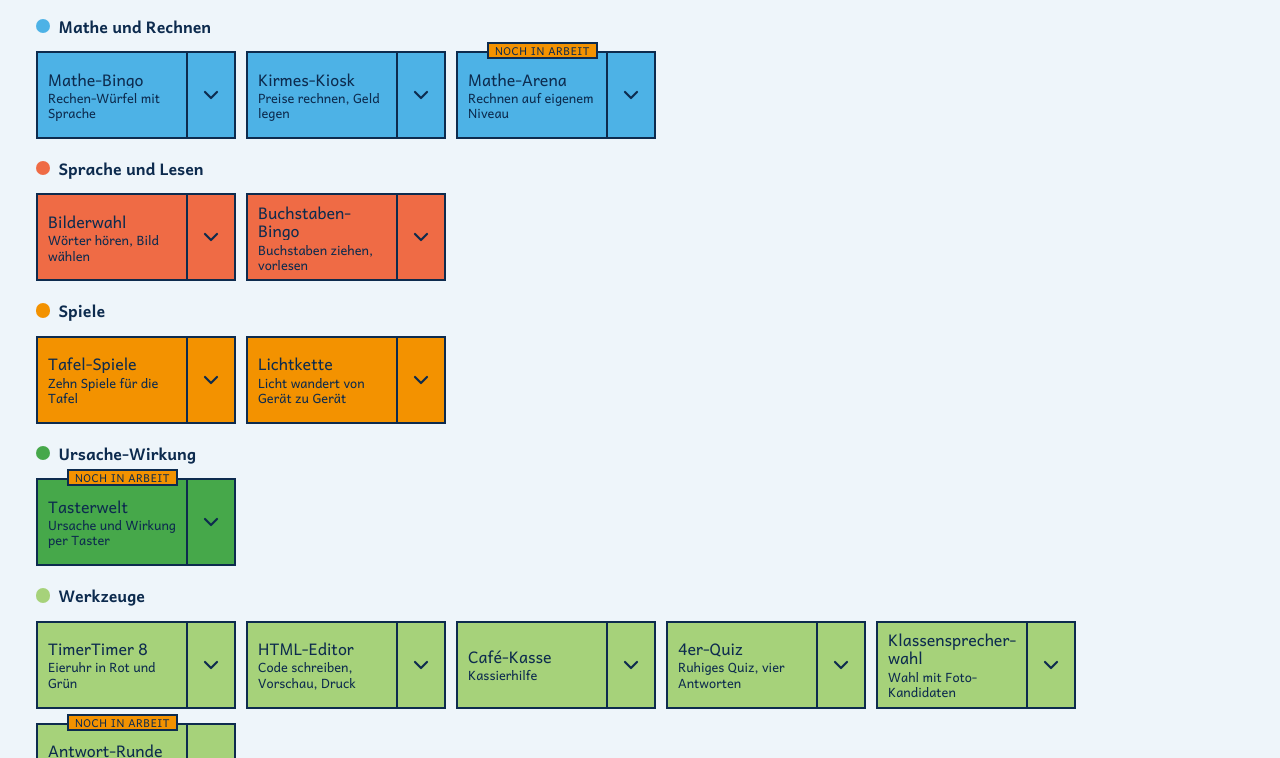
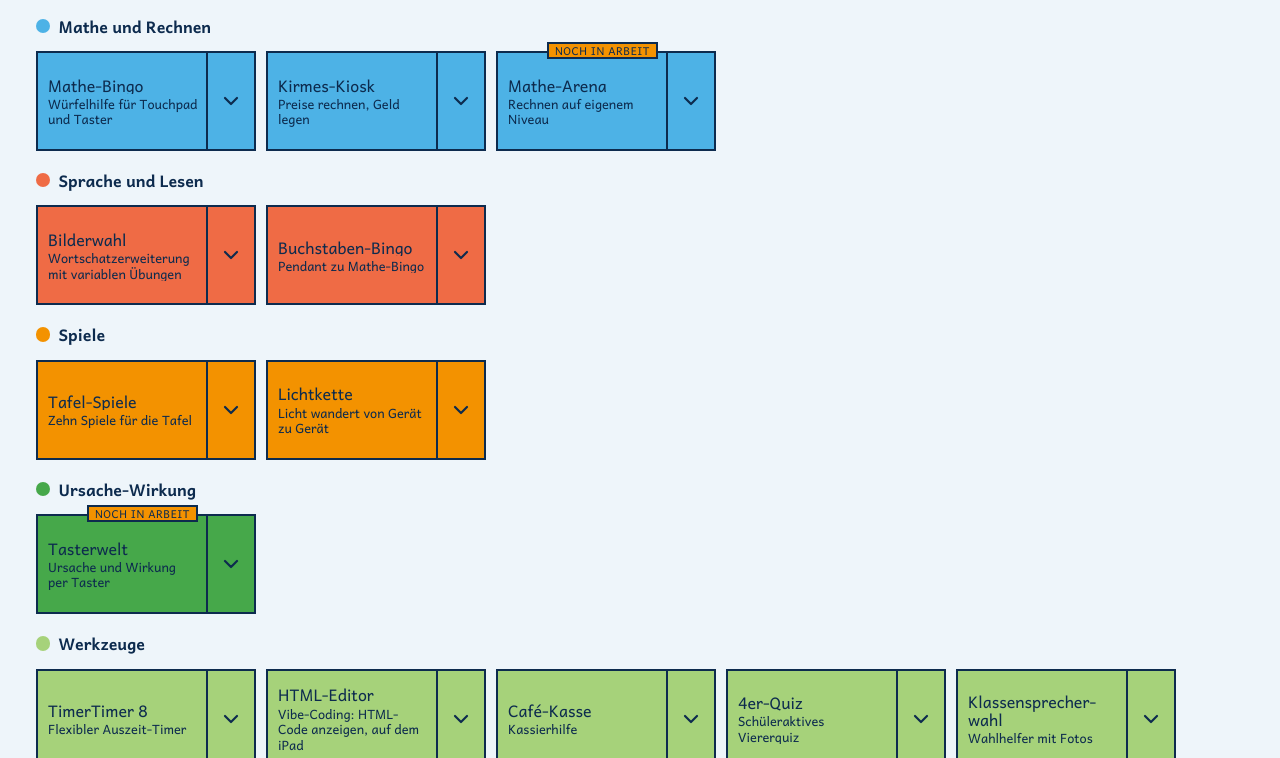
Before and after one commit to Walteroelf/apps-uebersicht, a plain HTML site: page index.html in a window 1280 px wide. Shown: the part 197-955 px from the top of the page. Drawn offline with Linux system fonts and the light colour scheme.

Commit message:
Kurzbezeichnungen überarbeitet, Kacheln etwas höher
Co-Authored-By: Claude Sonnet 5.5 <noreply@anthropic.com>

```diff
--- a/index.html
+++ b/index.html
@@ -70,10 +70,10 @@ section { margin-top: 18px; }
 h2 { font-size: 1rem; margin: 0; display: flex; align-items: center; gap: 8px; }
 h2::before { content: ""; flex: none; width: 0.9em; height: 0.9em; border-radius: 50%; background: var(--c); }
 
-.kacheln { display: grid; grid-template-columns: repeat(auto-fill, minmax(170px, 200px)); grid-auto-rows: 88px; gap: 14px 10px; }
+.kacheln { display: grid; grid-template-columns: repeat(auto-fill, minmax(170px, 220px)); grid-auto-rows: 100px; gap: 14px 10px; }
 
 /* Kachel: links Name und Kurztext (Link zur App), rechts Pfeil für mehr */
-.app { position: relative; display: flex; align-items: stretch; background: var(--c); color: var(--dunkelblau); border: 2px solid var(--dunkelblau); min-width: 0; height: 88px; }
+.app { position: relative; display: flex; align-items: stretch; background: var(--c); color: var(--dunkelblau); border: 2px solid var(--dunkelblau); min-width: 0; height: 100px; }
 .app-link {
   flex: 1; min-width: 0; padding: 6px 8px 6px 10px;
   display: flex; flex-direction: column; justify-content: center; gap: 2px;
@@ -81,7 +81,7 @@ h2::before { content: ""; flex: none; width: 0.9em; height: 0.9em; border-radius
 }
 .app-link:hover { box-shadow: inset 0 0 0 3px var(--dunkelblau); }
 .name { font-size: 1rem; line-height: 1.15; overflow-wrap: break-word; hyphens: auto; display: -webkit-box; -webkit-line-clamp: 2; -webkit-box-orient: vertical; overflow: hidden; }
-.kurz { font-size: 0.8rem; line-height: 1.2; display: -webkit-box; -webkit-line-clamp: 2; -webkit-box-orient: vertical; overflow: hidden; }
+.kurz { font-size: 0.8rem; line-height: 1.2; display: -webkit-box; -webkit-line-clamp: 3; -webkit-box-orient: vertical; overflow: hidden; }
 .tag { position: absolute; top: -11px; right: 56px; background: var(--orange); color: var(--dunkelblau); border: 2px solid var(--dunkelblau); font-size: 0.68rem; line-height: 1.2; text-transform: uppercase; letter-spacing: 0.04em; padding: 0 6px; }
 
 .app details { flex: none; }
@@ -155,7 +155,7 @@ footer a { color: inherit; text-underline-offset: 3px; }
     </div>
     <div class="kacheln">
       <article class="app">
-        <a class="app-link" href="https://walteroelf.github.io/MatheBingo/" target="_blank" rel="noopener"><span class="name">Mathe-Bingo</span><span class="kurz">Rechen-Würfel mit Sprache</span></a>
+        <a class="app-link" href="https://walteroelf.github.io/MatheBingo/" target="_blank" rel="noopener"><span class="name">Mathe-Bingo</span><span class="kurz">Würfelhilfe für Touchpad und Taster</span></a>
         <details>
           <summary aria-label="Mehr zu Mathe-Bingo"><svg class="symbol" viewBox="0 0 24 24" aria-hidden="true"><path d="M6 9l6 6 6-6"/></svg></summary>
           <div class="mehr">
@@ -199,7 +199,7 @@ footer a { color: inherit; text-underline-offset: 3px; }
     </div>
     <div class="kacheln">
       <article class="app">
-        <a class="app-link" href="https://walteroelf.github.io/Bilderwahl2/" target="_blank" rel="noopener"><span class="name">Bilderwahl</span><span class="kurz">Wörter hören, Bild wählen</span></a>
+        <a class="app-link" href="https://walteroelf.github.io/Bilderwahl2/" target="_blank" rel="noopener"><span class="name">Bilderwahl</span><span class="kurz">Wortschatzerweiterung mit variablen Übungen</span></a>
         <details>
           <summary aria-label="Mehr zu Bilderwahl"><svg class="symbol" viewBox="0 0 24 24" aria-hidden="true"><path d="M6 9l6 6 6-6"/></svg></summary>
           <div class="mehr">
@@ -211,7 +211,7 @@ footer a { color: inherit; text-underline-offset: 3px; }
         </details>
       </article>
       <article class="app">
-        <a class="app-link" href="https://walteroelf.github.io/ABC-Bingo1/" target="_blank" rel="noopener"><span class="name">Buchstaben-Bingo</span><span class="kurz">Buchstaben ziehen, vorlesen</span></a>
+        <a class="app-link" href="https://walteroelf.github.io/ABC-Bingo1/" target="_blank" rel="noopener"><span class="name">Buchstaben-Bingo</span><span class="kurz">Pendant zu Mathe-Bingo</span></a>
         <details>
           <summary aria-label="Mehr zu Buchstaben-Bingo"><svg class="symbol" viewBox="0 0 24 24" aria-hidden="true"><path d="M6 9l6 6 6-6"/></svg></summary>
           <div class="mehr">
@@ -283,7 +283,7 @@ footer a { color: inherit; text-underline-offset: 3px; }
     </div>
     <div class="kacheln">
       <article class="app">
-        <a class="app-link" href="https://walteroelf.github.io/TimerTimer8/" target="_blank" rel="noopener"><span class="name">TimerTimer 8</span><span class="kurz">Eieruhr in Rot und Grün</span></a>
+        <a class="app-link" href="https://walteroelf.github.io/TimerTimer8/" target="_blank" rel="noopener"><span class="name">TimerTimer 8</span><span class="kurz">Flexibler Auszeit-Timer</span></a>
         <details>
           <summary aria-label="Mehr zu TimerTimer 8"><svg class="symbol" viewBox="0 0 24 24" aria-hidden="true"><path d="M6 9l6 6 6-6"/></svg></summary>
           <div class="mehr">
@@ -295,7 +295,7 @@ footer a { color: inherit; text-underline-offset: 3px; }
         </details>
       </article>
       <article class="app">
-        <a class="app-link" href="https://walteroelf.github.io/html-editor/" target="_blank" rel="noopener"><span class="name">HTML-Editor</span><span class="kurz">Code schreiben, Vorschau, Druck</span></a>
+        <a class="app-link" href="https://walteroelf.github.io/html-editor/" target="_blank" rel="noopener"><span class="name">HTML-Editor</span><span class="kurz">Vibe-Coding: HTML-Code anzeigen, auf dem iPad</span></a>
         <details>
           <summary aria-label="Mehr zu HTML-Editor"><svg class="symbol" viewBox="0 0 24 24" aria-hidden="true"><path d="M6 9l6 6 6-6"/></svg></summary>
           <div class="mehr">
@@ -319,7 +319,7 @@ footer a { color: inherit; text-underline-offset: 3px; }
         </details>
       </article>
       <article class="app">
-        <a class="app-link" href="https://walteroelf.github.io/4erQuiz1/" target="_blank" rel="noopener"><span class="name">4er-Quiz</span><span class="kurz">Ruhiges Quiz, vier Antworten</span></a>
+        <a class="app-link" href="https://walteroelf.github.io/4erQuiz1/" target="_blank" rel="noopener"><span class="name">4er-Quiz</span><span class="kurz">Schüleraktives Viererquiz</span></a>
         <details>
           <summary aria-label="Mehr zu 4er-Quiz"><svg class="symbol" viewBox="0 0 24 24" aria-hidden="true"><path d="M6 9l6 6 6-6"/></svg></summary>
           <div class="mehr">
@@ -331,7 +331,7 @@ footer a { color: inherit; text-underline-offset: 3px; }
         </details>
       </article>
       <article class="app">
-        <a class="app-link" href="https://walteroelf.github.io/Klassensprecherwahl/" target="_blank" rel="noopener"><span class="name">Klassensprecherwahl</span><span class="kurz">Wahl mit Foto-Kandidaten</span></a>
+        <a class="app-link" href="https://walteroelf.github.io/Klassensprecherwahl/" target="_blank" rel="noopener"><span class="name">Klassensprecherwahl</span><span class="kurz">Wahlhelfer mit Fotos</span></a>
         <details>
           <summary aria-label="Mehr zu Klassensprecherwahl"><svg class="symbol" viewBox="0 0 24 24" aria-hidden="true"><path d="M6 9l6 6 6-6"/></svg></summary>
           <div class="mehr">
```
